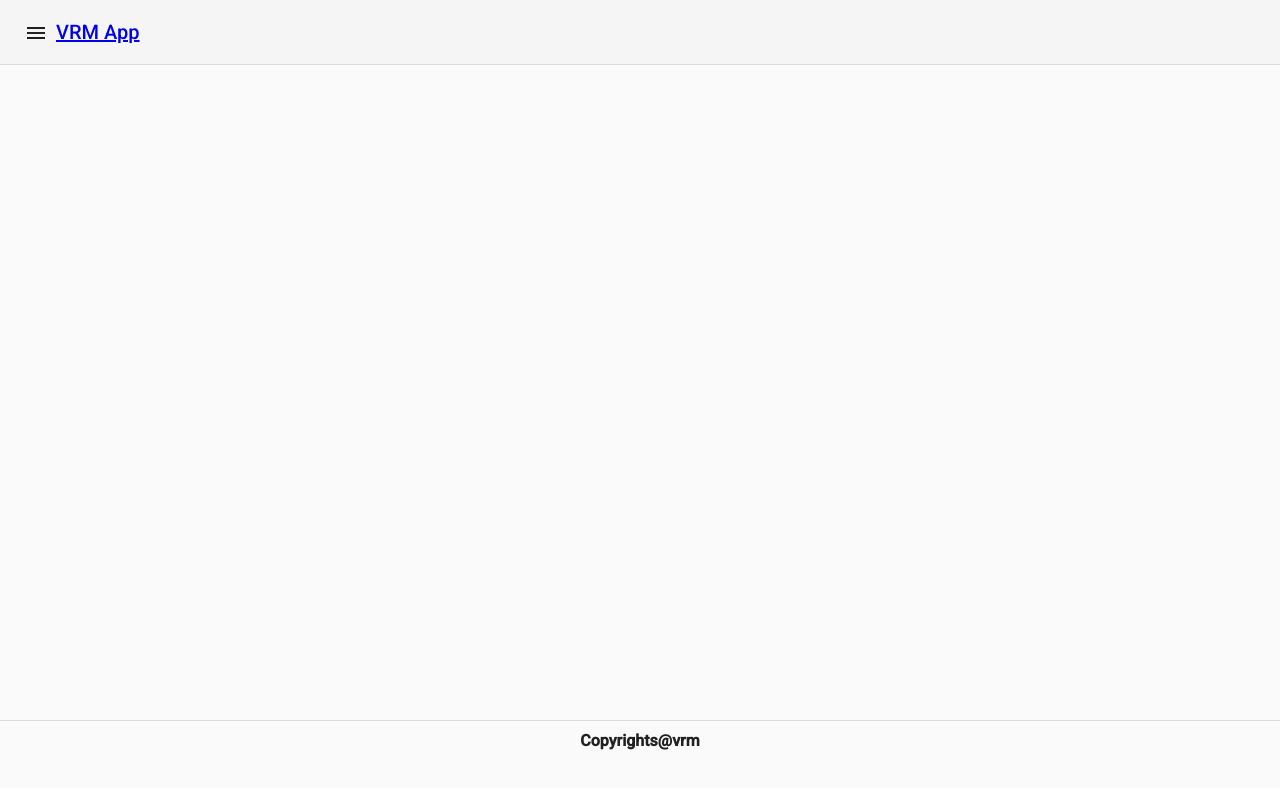
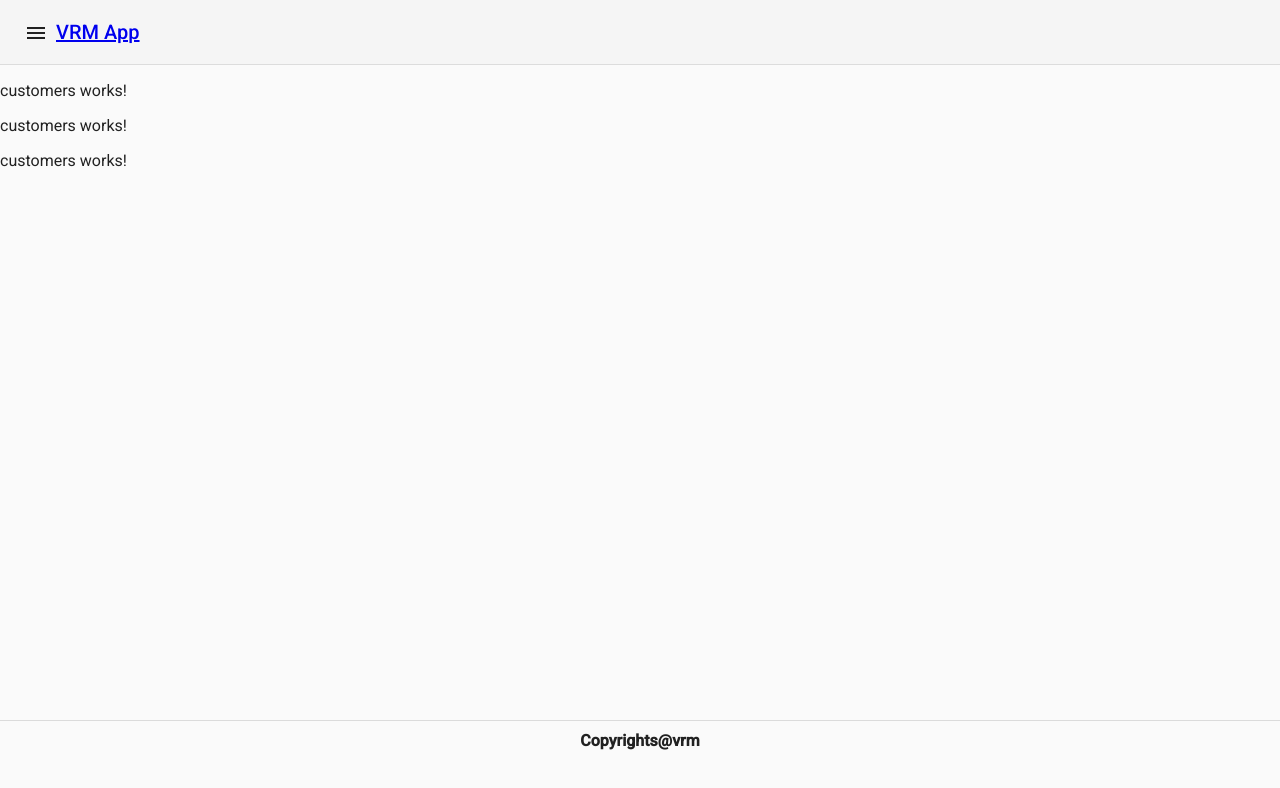
Before and after one commit to adepusai123/vrm-app, an Angular app: page /customers in a window 1280 px wide. Before the commit this address led to /. Shown: the top 788 px of the page. Built offline with nearby package versions, Linux system fonts and the light colour scheme.

Commit message:
renamed customers file

```diff
--- a/src/app/app-routing.module.ts
+++ b/src/app/app-routing.module.ts
@@ -5,6 +5,10 @@ const routes: Routes = [
   {
     path: '',
     loadChildren: './layout/home/home.module#HomeModule'
+  },
+  {
+    path: 'customers',
+    loadChildren: './business/customers/customers.module#CustomersModule'
   }
 ];
 
--- a/src/app/app.module.ts
+++ b/src/app/app.module.ts
@@ -16,7 +16,7 @@ import { MaterialModule } from './material.module';
     AppRoutingModule,
     BrowserAnimationsModule,
     SidenavModule,
-    MaterialModule
+    MaterialModule,
   ],
   providers: [],
   bootstrap: [AppComponent]
--- /dev/null
+++ b/src/app/business/customers/customers.component.html
@@ -0,0 +1,9 @@
+<p>
+  customers works!
+</p>
+<p>
+  customers works!
+</p>
+<p>
+  customers works!
+</p>
--- /dev/null
+++ b/src/app/business/customers/customers.component.ts
@@ -0,0 +1,15 @@
+import { Component, OnInit } from '@angular/core';
+
+@Component({
+  selector: 'app-customers',
+  templateUrl: './customers.component.html',
+  styleUrls: ['./customers.component.scss']
+})
+export class CustomersComponent implements OnInit {
+
+  constructor() { }
+
+  ngOnInit() {
+  }
+
+}
--- a/src/app/layout/sidenav/sidenav.component.ts
+++ b/src/app/layout/sidenav/sidenav.component.ts
@@ -14,6 +14,10 @@ export class SidenavComponent implements OnInit {
     {
       name: 'Register',
       link: 'register'
+    },
+    {
+      name: 'Customers',
+      link: 'customers'
     }
   ];
   constructor() { }
--- a/src/app/layout/sidenav/sidenav.module.ts
+++ b/src/app/layout/sidenav/sidenav.module.ts
@@ -5,13 +5,15 @@ import { RouterModule } from '@angular/router';
 import { MaterialModule } from 'src/app/material.module';
 import { HeaderComponent } from './header/header.component';
 import { FooterComponent } from './footer/footer.component';
+import { CustomersModule } from '../../business/customers/customers.module';
 
 @NgModule({
   declarations: [SidenavComponent, HeaderComponent, FooterComponent],
   imports: [
     CommonModule,
     RouterModule,
-    MaterialModule
+    MaterialModule,
+    CustomersModule
   ],
   exports: [SidenavComponent]
 })
```
Also changed, not shown: src/app/business/customers/customers-routing.module.ts (added, +16 -0 lines), src/app/business/customers/customers.module.ts (added, +15 -0 lines), src/app/business/customers/customers.component.scss (added), 1 other file (tests, documents, lock files or other folders).
